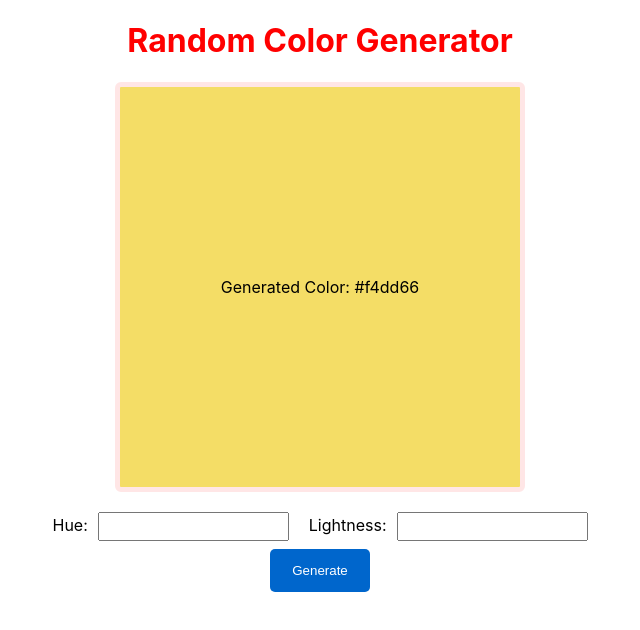
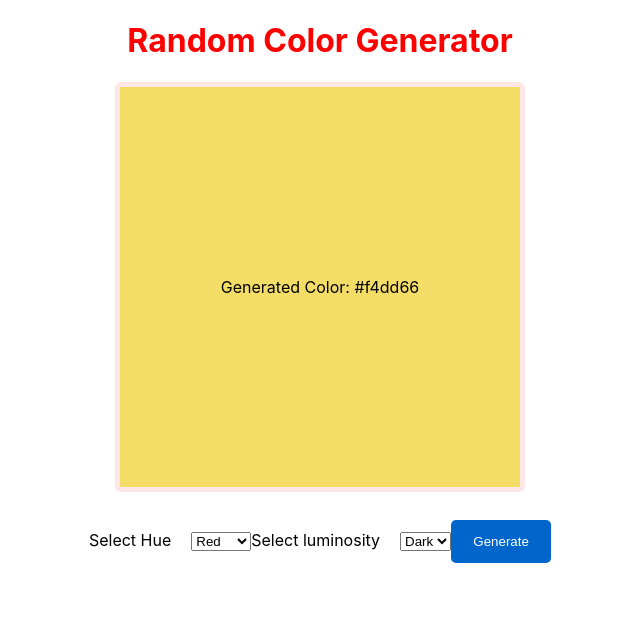
Before and after one commit to varshabhadana/react-random-color-generator, a React (Create React App) app: page / in a window 1280 px wide. Shown: the top 630 px of the page, without its empty margins (320-960 px from the left). Built offline with nearby package versions, Linux system fonts and the light colour scheme.

Commit message:
Create selector for hue and lightness

```diff
--- a/src/App.js
+++ b/src/App.js
@@ -22,6 +22,7 @@ function App() {
   const [color, setColor] = useState(randomcolor());
   const [hue, setHue] = useState('');
   const [lightness, setLightness] = useState(' ');
+
   return (
     <div className="App">
       <h1
@@ -48,32 +49,56 @@ function App() {
         <div> Generated Color: {color}</div>
       </div>
       <br />
-      <label>
-        Hue:
-        <input
-          style={{ padding: '5px', marginLeft: '10px' }}
-          value={hue}
-          onChange={(event) => setHue(event.target.value)}
-        />
-      </label>
-      <label style={{ marginLeft: '20px' }}>
-        Lightness:
-        <input
-          style={{ padding: '5px', marginLeft: '10px' }}
-          value={lightness}
-          onChange={(event) => {
-            setLightness(event.target.value);
-          }}
-        />
-      </label>
-      <br />
+      {/* selector for Hue */}
+      <label htmlFor="hue">Select Hue</label>
+      <select
+        style={{ marginLeft: '20px' }}
+        value={hue}
+        onChange={(event) => {
+          setHue(event.target.value);
+          const newColor = randomcolor.randomColor({
+            luminosity: lightness,
+            hue: event.target.value,
+          });
+          setColor(newColor);
+        }}
+      >
+        {/* Creating selector option of Hue with map and using to lowercase to use value in lowecase */}
+        {['Red', 'Green', 'Blue'].map((item) => (
+          <option value={item.toLowerCase()} key={item}>
+            {item}
+          </option>
+        ))}
+      </select>
+
+      {/* selector for luminosity */}
+      <label htmlFor="lum">Select luminosity</label>
+      <select
+        style={{ marginLeft: '20px' }}
+        value={lightness}
+        onChange={(event) => {
+          setLightness(event.target.value);
+
+          const newColor = randomcolor.randomColor({
+            luminosity: event.target.value,
+            hue,
+          });
+          setColor(newColor);
+        }}
+      >
+        {/* Creating selector option of Luminosity with map and using to lowercase to use value in lowecase */}
+        {['Dark', 'Light'].map((item) => (
+          <option value={item.toLocaleLowerCase()} key={item}>
+            {item}
+          </option>
+        ))}
+      </select>
+
+      {/* Button to generate random color */}
       <button
         css={buttonStyle}
         onClick={() => {
-          const newColor = randomcolor.randomColor({
-            luminosity: lightness,
-            hue: hue,
-          });
+          const newColor = randomcolor.randomColor();
           setColor(newColor);
         }}
       >
```
